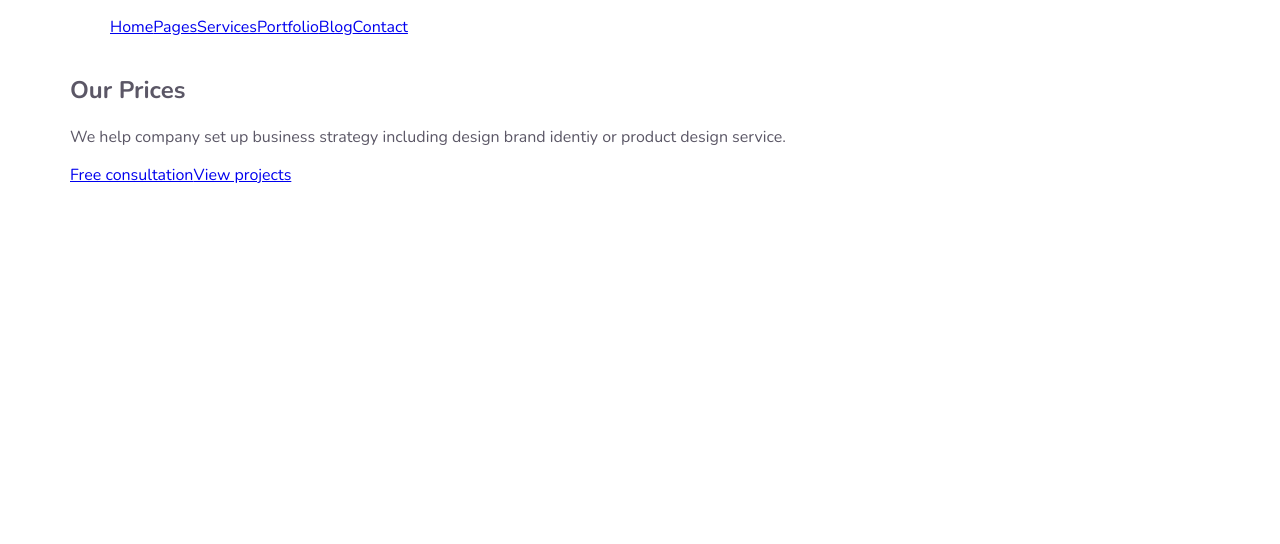
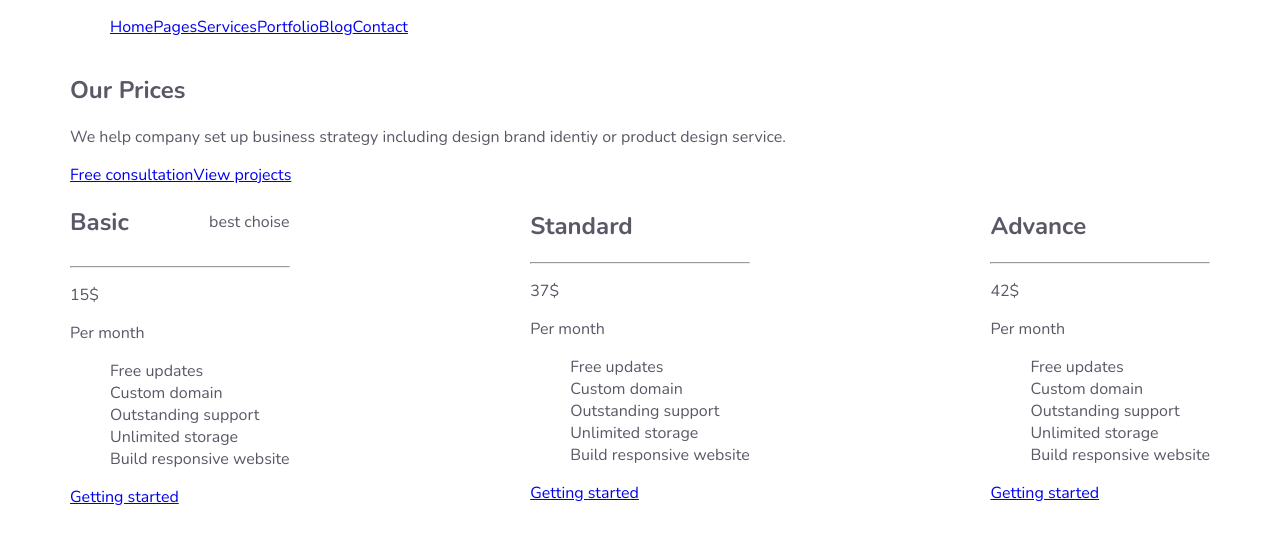
Before and after one commit to g3raphacs/integration3, a plain HTML site: page index.html in a window 1280 px wide. Drawn offline with nearby package versions, Linux system fonts and the light colour scheme.

Commit message:
update structure Price

```diff
--- a/index.html
+++ b/index.html
@@ -26,17 +26,65 @@
                 <h1>Our Prices</h1>
                 <p>We help company set up business strategy including design brand identiy or product design service.</p>
                 <div class="flex">
-                    <div><a href="#">Free consultation</a></div>
+                    <div><a class="button" href="#">Free consultation</a></div>
                     <div><a href="#">View projects</a></div>
                 </div>
             </header>
         </section>
     </header>
 
-    <main>
-        <section id="price">
+    <main class="container">
+        <!-- PRICE___________________________________________________________________________ -->
+        <div id="price" class="flexSideSide">
+            <section id="priceBasic">
+                <div class="flexSideSide">
+                    <header><h2>Basic</h2></header>
+                    <div><p>best choise </p></div>
+                </div>
+                <hr>
+                <p>15$</p>
+                <p>Per month</p>
+                <ul>
+                    <li>Free updates</li>
+                    <li>Custom domain</li>
+                    <li>Outstanding support</li>
+                    <li>Unlimited storage</li>
+                    <li>Build responsive website</li>
+                </ul>
+                <div><a class="button" href="#">Getting started</a></div>
 
-        </section>
+            </section>
+
+            <section id="priceStandard">
+                <header><h2>Standard</h2></header>
+                <hr>
+                <p>37$</p>
+                <p>Per month</p>
+                <ul>
+                    <li>Free updates</li>
+                    <li>Custom domain</li>
+                    <li>Outstanding support</li>
+                    <li>Unlimited storage</li>
+                    <li>Build responsive website</li>
+                </ul>
+                <div><a class="button" href="#">Getting started</a></div>
+            </section>
+
+            <section id="priceAdvance">
+                <header><h2>Advance</h2></header>
+                <hr>
+                <p>42$</p>
+                <p>Per month</p>
+                <ul>
+                    <li>Free updates</li>
+                    <li>Custom domain</li>
+                    <li>Outstanding support</li>
+                    <li>Unlimited storage</li>
+                    <li>Build responsive website</li>
+                </ul>
+                <div><a class="button" href="#">Getting started</a></div>
+            </section>
+        </div>
 
         <section id="testimonial">
 
@@ -51,7 +99,7 @@
         </section>
     </main>
 
-    <footer>
+    <footer class="container">
         <div id="subscribe">
 
         </div>
```
